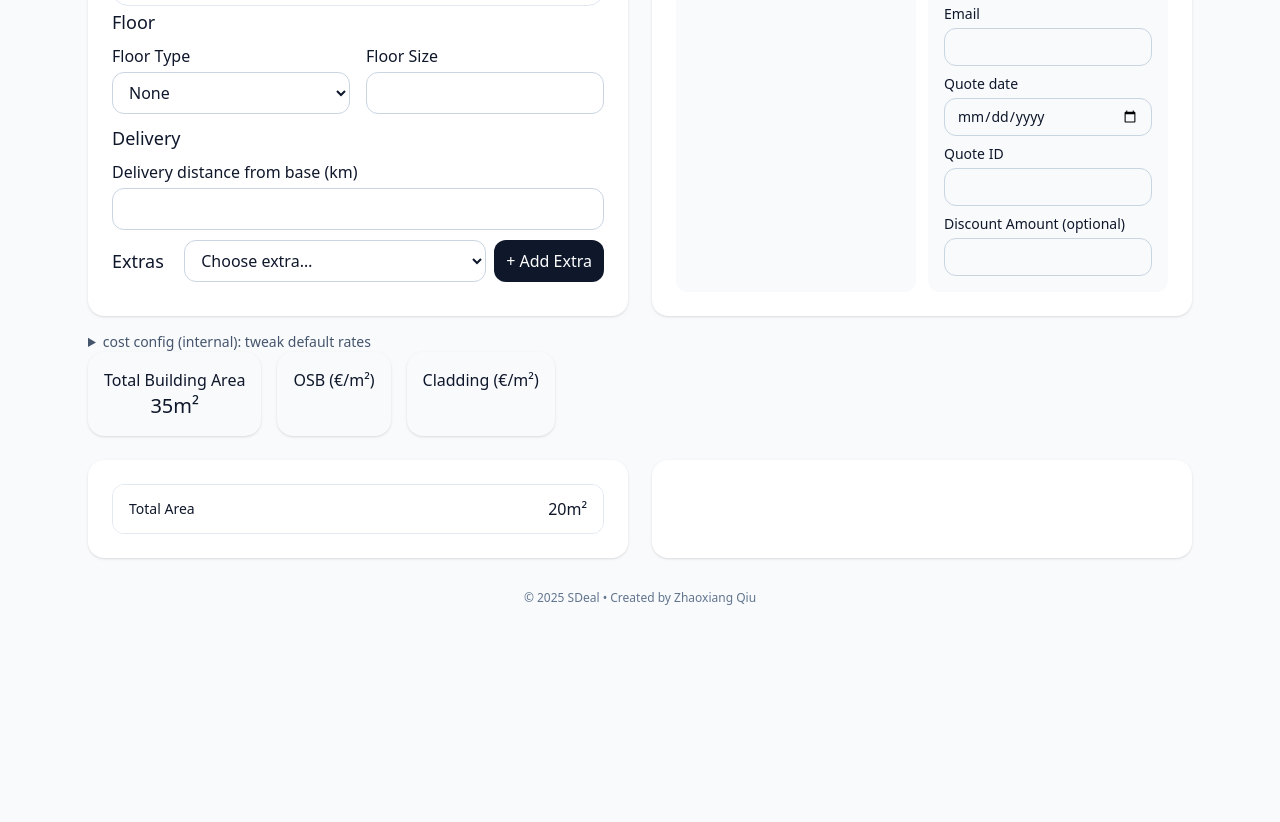
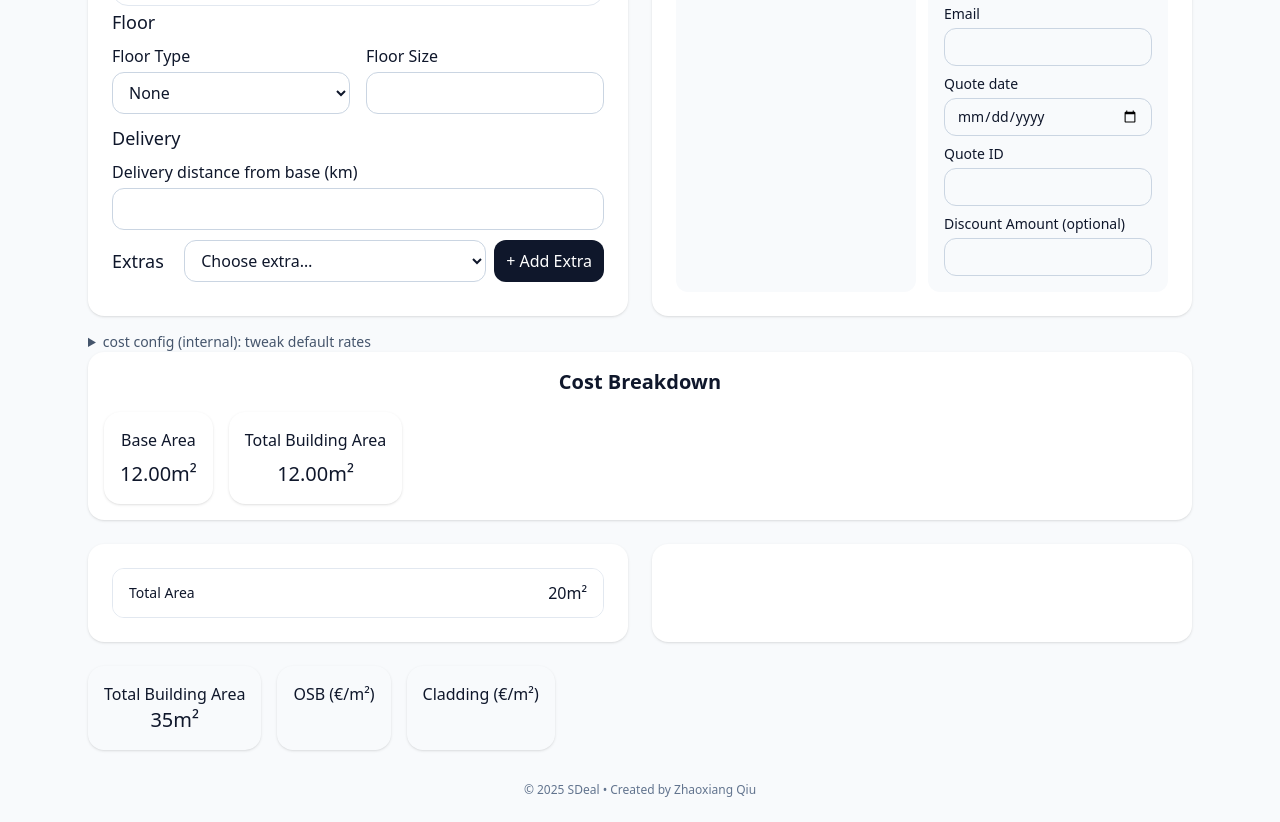
Before and after one commit to ctrlA-ctrlC-ctrlV/Web-Based-Price-Calculator, a website: page index.html in a window 1280 px wide. Shown: the part 1340-2162 px from the top of the page. Before the commit the page ends 1970 px from the top, so only its background shows below. Drawn offline with Linux system fonts and the light colour scheme.

Commit message:
feat: added value calculation function

```diff
--- a/index.html
+++ b/index.html
@@ -671,14 +671,12 @@
         </label>
       </div>
     </details>
-    <div class="h-auto gap-4 flex">
-      <div class="w-64 h-24 rounded-2xl shadow flex-initial p-4 text-center">
-        Total Building Area
-        <br/>
-        <span class="text-xl font-medium mt-7">35m²</span>
+    <div class="bg-white rounded-2xl shadow p-4">
+      <div>
+        <h2 class="text-xl font-semibold mb-4 text-center">Cost Breakdown</h2>
       </div>
-      <div class="w-64 h-24 rounded-2xl shadow flex-initial p-4">OSB (€/m²)</div>
-      <div class="w-64 h-24 rounded-2xl shadow flex-initial p-4">Cladding (€/m²)</div>
+      <div id="cost_breakdown" class="space-y-3"></div>
+
     </div>
     <main class="mt-6 grid md:grid-cols-2 gap-6">
       <section class="bg-white rounded-2xl shadow p-4 md:p-6">
@@ -693,6 +691,15 @@
       <section class="bg-white rounded-2xl shadow p-4 md:p-6">
 
       </section>
+    <div class="gap-4 flex">
+      <div class="w-64 h-24 rounded-2xl shadow flex-initial p-4 text-center">
+        Total Building Area
+        <br/>
+        <span class="text-xl font-medium mt-7">35m²</span>
+      </div>
+      <div class="w-64 h-24 rounded-2xl shadow flex-initial p-4">OSB (€/m²)</div>
+      <div class="w-64 h-24 rounded-2xl shadow flex-initial p-4">Cladding (€/m²)</div>
+    </div>
     </main>
 
     <footer class="mt-8 text-center text-xs text-slate-500">
--- a/src/source.js
+++ b/src/source.js
@@ -544,6 +544,8 @@ function compute() {
     extraLines.forEach(l => lines.push(l));
 
     renderSummary({ a, lines, subtotal, discountPct: appliedDiscountPct, discountAmt, net, vatPct, vat, total });
+    //calcCostValue();
+    renderCostBreakdown({a, lines});
     const pTotalEl = qs('#p_totalValue');
     if (pTotalEl) {
         pTotalEl.textContent = fmtCurrency(total);
@@ -594,6 +596,87 @@ function renderSummary(model) {
     s.appendChild(net);
     s.appendChild(vat);
     s.appendChild(total);
+}
+
+/**
+ * const w = parseFloat(qs('#width').value) || 0;
+    const d = parseFloat(qs('#depth').value) || 0;
+    const h = parseFloat(qs('#cfg_height').value) || defaults.height;
+    const i = parseFloat(qs('#wall_quan').value) || 0;
+
+    const base_area = Math.max(0, w * d);
+    const outer_area = Math.max(0, 2 * h * (w + d));
+    const inner_area = Math.max(0, i * h);
+    const wall_area = outer_area + inner_area;
+
+    //OSB Calculation
+    const obs_width = parseFloat(qs('#cfg_osbWidth').value) || defaults.osbWidth;
+    const obs_height = parseFloat(qs('#cfg_osbHeight').value) || defaults.osbWidth;
+    const obs_cost = parseFloat(qs('#cfg_costPerOsb').value) || defaults.costPerOsb;
+
+    let obs_area = obs_width * obs_height;
+    let obs_count = wall_area / obs_area;
+ */
+
+function calcCostValue(a) {
+    const w = parseFloat(qs('#width').value) || 0;
+    const d = parseFloat(qs('#depth').value) || 0;
+    const h = parseFloat(qs('#cfg_height').value) || defaults.height;
+    const i = parseFloat(qs('#wall_quan').value) || 0;
+
+    const base_area = Math.max(0, w * d);
+    const outer_area = Math.max(0, 2 * h * (w + d));
+    const inner_area = Math.max(0, i * h);
+    const total_wall_area = outer_area + inner_area;
+
+    // OSB Per m² Calculation
+    const osb_width = parseFloat(qs('#cfg_osbWidth').value) || defaults.osbWidth;
+    const osb_height = parseFloat(qs('#cfg_osbHeight').value) || defaults.osbWidth;
+    const osb_cost = parseFloat(qs('#cfg_costPerOsb').value) || defaults.costPerOsb;
+
+    let osb_area = osb_width * osb_height;
+    let obsCostPerM2 = osb_cost/osb_area;
+
+    // Cladding Per m² Calculation
+
+    //console.log(obsCostPerM2);
+
+    const costValueList = {
+        base_area,
+        //{ label:"Base Area", amount: base_area },
+        //outer_area,
+        //inner_area,
+        //total_wall_area,
+        //obsCostPerM2,
+    };
+
+    return(costValueList);
+}
+
+function renderCostBreakdown(model) {
+    const value_list = calcCostValue();
+
+    const c = qs("#cost_breakdown");
+    c.innerHTML = '';
+
+    const lines = Array.isArray(model.lines) ? model.lines : [];
+    const grid = document.createElement('div');
+    grid.className = "flex flex-wrap gap-4 items-start";
+
+    const itemClass = "rounded-2xl shadow p-4 text-center bg-white flex-initial";
+
+    const base_area = document.createElement('div');
+    base_area.className = itemClass;
+    base_area.innerHTML = `Base Area<br/><span class="text-xl font-medium mt-2 block">${(value_list.base_area || 0).toFixed(2)}m²</span>`;
+
+    const area = document.createElement('div');
+    area.className = itemClass;
+    area.innerHTML = `Total Building Area<br/><span class="text-xl font-medium mt-2 block">${(model.a || 0).toFixed(2)}m²</span>`;
+
+    grid.appendChild(base_area);
+    grid.appendChild(area);
+
+    c.appendChild(grid);
 }
 
 function updateUrlParams() {
```
